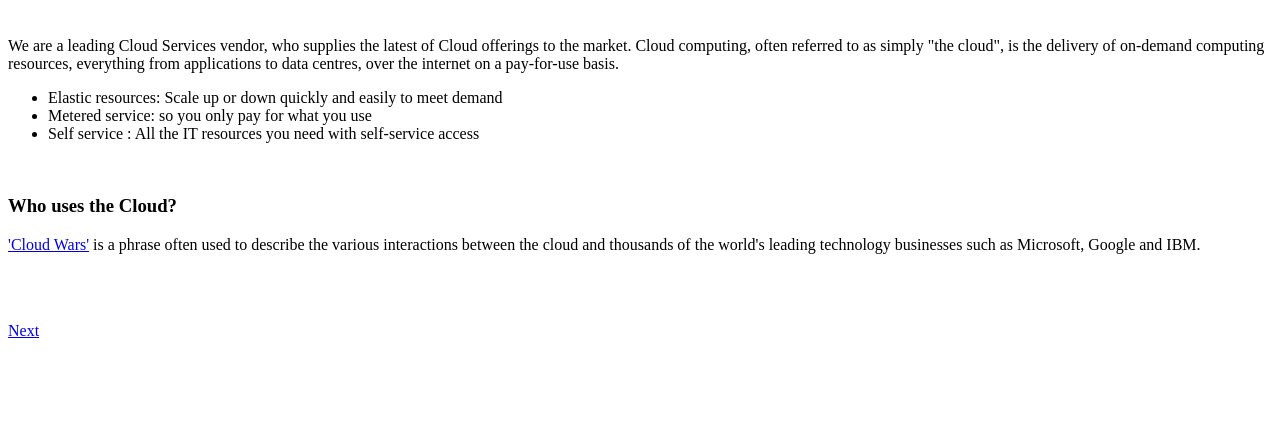
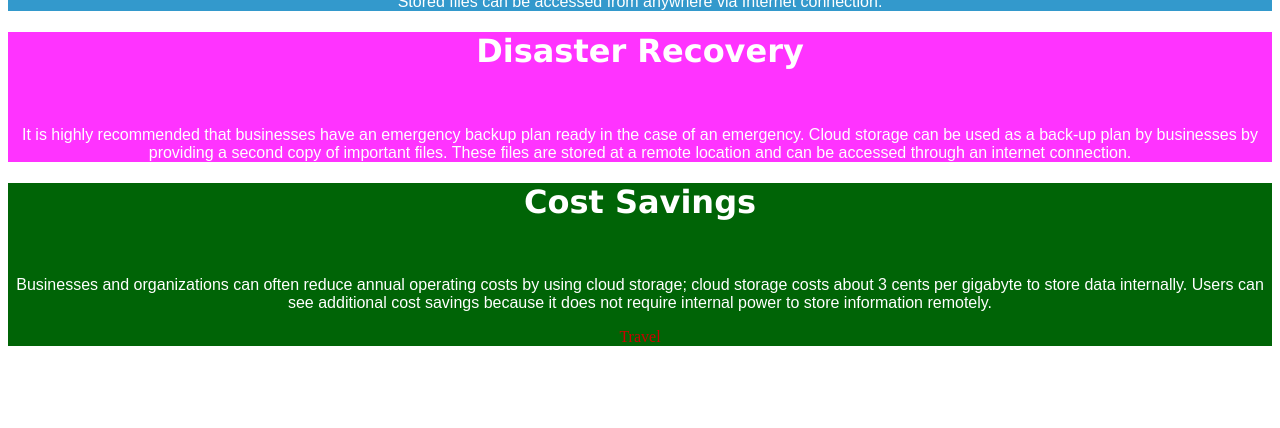
Before and after one commit to DavidAndrews98/IS1113117357213, a PHP site: page /Interests/Cloud.html in a window 1280 px wide. Shown: the part 372-800 px from the top of the page. Run offline with PHP 8.4, Linux system fonts and the light colour scheme; some libraries are stand-ins or nearby versions.

Commit message:
updated cv and interests

```diff
--- a/Interests/Cloud.html
+++ b/Interests/Cloud.html
@@ -1,16 +1,31 @@
 <!DOCTYPE html>
 <html>
     <head>
+        <meta charset="utf-8"/>
         <title>Cloud Services</title>
-        <link rel= "stylesheet" href="../int_pages.css" type="text/css" />
+        <link rel="stylesheet" href="int_pages.css" type="text/css">
 
 
+        <!-- Adding bootstraping -->
+        <script src="https://code.jquery.com/jquery-3.2.1.slim.min.js" integrity="sha384-KJ3o2DKtIkvYIK3UENzmM7KCkRr/rE9/Qpg6aAZGJwFDMVNA/GpGFF93hXpG5KkN" crossorigin="anonymous"></script>
+        <script src="https://cdnjs.cloudflare.com/ajax/libs/popper.js/1.12.9/umd/popper.min.js" integrity="sha384-ApNbgh9B+Y1QKtv3Rn7W3mgPxhU9K/ScQsAP7hUibX39j7fakFPskvXusvfa0b4Q" crossorigin="anonymous"></script>
+
+        <!-- PagePiling -->
+        <link rel="stylesheet" type="text/css" href="https://cdnjs.cloudflare.com/ajax/libs/pagePiling.js/1.5.4/jquery.pagepiling.css" />
+        <script src="http://ajax.googleapis.com/ajax/libs/jquery/1.11.1/jquery.min.js"></script>
+        <script type="text/javascript" src="https://cdnjs.cloudflare.com/ajax/libs/pagePiling.js/1.5.4/jquery.pagepiling.js"></script>
+
+        <script type="text/javascript">
+            $(document).ready(function() {
+	        $('#pagepiling').pagepiling();
+            });
+        </script>
     </head>
 
     <body>
-        <header>
+             <header>
 		<div id = "Title">
-		<h1> IS1113 Project - CV (1/3) </h1>
+		<h1> Interests - Cloud Services </h1>
 		</div>
 
    </header>
@@ -20,44 +35,55 @@
 		<div id="menu">
 			<ul>
 				<li><a href="../homepage.html">Homepage</a></li>
-				<li><a href="../Interests/sports.html">Interests</a></li>
+				<li><a href="../CV/cv_page1.html">CV</a></li>
 				<li><a href="../CloudServices.html">Andrew's Cloud Services</a></li>
 				<li><a href="../E-Business/E-Business1.php">eBus</a></li>
 			</ul>
 		</div>
 	</nav>
 
-        <h1 class= "mainheading">Andrews Cloud Services</h1>
+            </div>
+        </header>
 
-        <h3 style ="font-family:verdana;">What is Andrews Cloud Services?</h3>
-        <div class="image">
-        <img src="https://tsicloud.com/wp-content/uploads/2017/06/cloud.jpg" width="600" height="250">
-        </div>
-        <br/>
-        <p class = "sansserif">We are a leading Cloud Services vendor, who supplies the latest of Cloud offerings to the market. Cloud computing, often referred to as simply "the cloud", is the delivery of on-demand computing resources, everything from applications to data centres, over the internet on a pay-for-use basis.
-<ul>
 
-<li>Elastic resources: Scale up or down quickly and easily to meet demand</li>
-<li>Metered service: so you only pay for what you use</li>
-<li>Self service : All the IT resources you need with self-service access</li>
 
-</ul>
-        </p>
-        <br/>
+        <div id="pagepiling">
+            <!-- Section 1 -->
+    	    <div class="section" id="section1">
+    	        <h1>Why Cloud Services are interesting?</h1>
+                <p style="font-family:Arial;">All cloud storage services reviewed in this topic have desktop folders for Mac’s and PC’s. This allows users to drag and drop files between the cloud storage and their local storage. </p>
+    	    </div>
 
-        <div>
-        <h3>Who uses the Cloud?</h3>
-        <p class = "sansserif"></p><a href="https://www.forbes.com/sites/bobevans1/2018/02/05/why-microsoft-is-ruling-the-cloud-ibm-is-matching-amazon-and-google-is-15-billion-behind/#4699a9cb1dc1" target="_blank">'Cloud Wars'</a> is a phrase often used to describe the various interactions between the cloud and thousands of the world's leading technology businesses such as Microsoft, Google and IBM. </p>
-        </div>
+    	    <!-- Section 2 -->
+    	    <div class="section" id="section2">
+    	        <h1>Bandwidth</h1>
+    	        <br>
+    	        <p style="font-family:Arial;">You can avoid emailing files to individuals and instead send a web link to recipients through your email.</p>
+    	    </div>
 
-        <br/>
-        <div>
+    	    <!-- Section 3 -->
+    	    <div class="section" id="section3">
+    	        <h1>Accesibility</h1>
+    	        <br>
+    	        <p style="font-family:Arial;">Stored files can be accessed from anywhere via Internet connection.</p>
+    	    </div>
 
-</p>
-<br/>
-        </div>
-        <a href="travel.html" class= "btn btn-dark">Next</a>
+    	    <!-- Section 4 -->
+    	    <div class="section" id="section4">
+    	        <h1>Disaster Recovery</h1>
+    	        <br>
+    	        <p style="font-family:Arial;">It is highly recommended that businesses have an emergency backup plan ready in the case of an emergency. Cloud storage can be used as a back‐up plan by businesses by providing a second copy of important files. These files are stored at a remote location and can be accessed through an internet connection.</p>
+    	    </div>
+
+    	    <!-- Section 5 -->
+    	    <div class="section" id="section5">
+    	        <h1>Cost Savings</h1>
+    	        <br>
+    	        <p style="font-family:Arial;">Businesses and organizations can often reduce annual operating costs by using cloud storage; cloud storage costs about 3 cents per gigabyte to store data internally. Users can see additional cost savings because it does not require internal power to store information remotely.</p>
+    	      <a href="travel.html" class="btn btn-success">Travel</a>
+    	    </div>
+    	</div>
+
 
     </body>
-    <br/>
 </html>
--- a/Interests/int_pages.css
+++ b/Interests/int_pages.css
@@ -1,11 +1,27 @@
-#section1{
-    background-color: rgb(238, 0, 90);
+/* travel page */
+
+#section10{
+   background-image:url("https://a.travel-assets.com/findyours-php/viewfinder/images/res60/95000/95464-Canary-Islands.jpg");
+   background-repeat: no-repeat;
+   width:100%;
+
 }
-#section2{
-    background-color: rgb(44, 62, 80);
+
+#section9{
+     background-image:url("http://7wallpapers.net/wp-content/uploads/17_Los-Angeles.jpg");
+   background-repeat: no-repeat;
+   width:100%;
 }
-#section3{
-    background-color: rgb(51, 153, 204);
+
+#section8{
+    background-image:url("https://i.redd.it/9udifvsnxyjx.jpg");
+   background-repeat: no-repeat;
+   width:100%;
+}
+
+.section{
+    text-align: center;
+    color: white;
 }
 
 
@@ -67,9 +83,48 @@ header
 .mainheading{
     color:black;
 }
+
+
+container
+a{
+ text-decoration:none;
+ color:#cc0000;
+}
+a.button,div.container{
+ float:left;
+}
+a.button{
+ background-color:#cc0000;
+ border:1px solid #660000;
+ border-radius:5px;
+ color:#fff;
+ margin-right:10px;
+ padding:10px 10px 10px 10px;
+
+}
+a{
+ text-decoration:none;
+ color:#cc0000;
+}
+a.button,div.container{
+ float:left;
+}
+a.button{
+ background-color:#1986A3;
+ border:1px solid #6600;
+ border-radius:5px;
+ color:#fff;
+ margin-right:10px;
+ padding:10px 10px 10px 10px;
+}
+div.container{
+ width:100%;
+ clear:both;
+}
+
 		#Footer
 		{
-		position:absolute;
+		position:fxed;
 		height:10%;
 		top:98%;
 		left:0%;
@@ -152,3 +207,44 @@ header
 		left: -10%;
 
 		}
+
+
+
+/* CS page */
+#section1{
+    background-color: rgb(238, 0, 90);
+}
+
+#section2{
+    background-color: rgb(900, 70, 10)
+}
+
+#section3{
+    background-color: rgb(51, 153, 204)
+}
+
+#section4{
+    background-color: rgb(0, 255, 0)
+}
+
+#section4{
+    background-color: rgb(255, 51, 255)
+}
+#section5{
+	background-color: rgb(0, 100, 6);
+}
+
+
+
+
+
+
+
+
+/* Cloud Services page */
+.cloud_int{
+    position: absolute;
+    top: 20%;
+    left: 20%;
+    width: 60%;
+}
```
Also changed, not shown: Interests/sports.html (+16 -9 lines), Interests/travel.html (+6 -6 lines).
